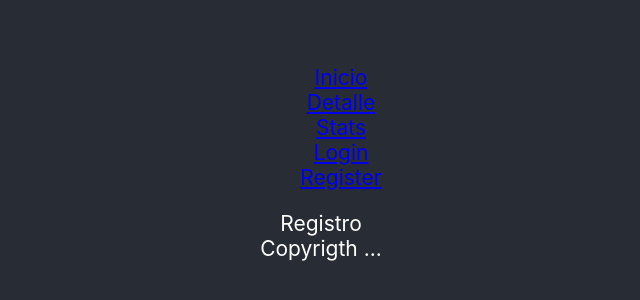
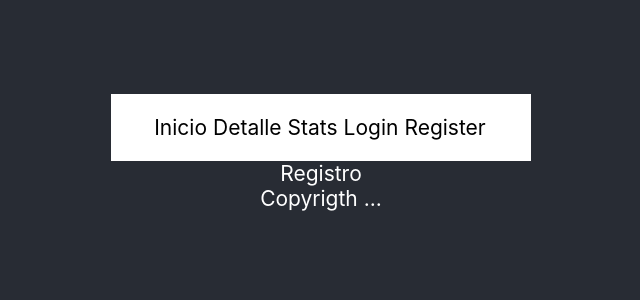
Before and after one commit to agavotti/Mi-Aplicacion, a React (Create React App) app: page /register in a window 1280 px wide. Shown: the part 248-548 px from the top of the page, without its empty margins (319-959 px from the left). Built offline with nearby package versions, Linux system fonts and the light colour scheme.

Commit message:
Menu: Mejora visual menu 2

```diff
--- a/src/App.css
+++ b/src/App.css
@@ -181,3 +181,17 @@ select{
 li{
   list-style: none;
 }
+
+.Menu{
+  display:inline;
+  padding-left:3px;
+  padding-right:3px;
+}
+.BordeMenu{
+  background-color: white;
+  padding-right: 2em;
+}
+a{
+  text-decoration: none;
+  color: black;
+}
--- a/src/Components/Menu.js
+++ b/src/Components/Menu.js
@@ -4,13 +4,13 @@ import {Link} from "react-router-dom"
 function Menu() {
 
     return (
-      <div>
-        <ul>
-          <li><Link to="/">Inicio</Link></li>
-          <li><Link to="/detalle">Detalle</Link></li>
-          <li><Link to="/stats">Stats</Link></li>
-          <li><Link to="/login">Login</Link></li>
-          <li><Link to="/register">Register</Link></li>
+      <div className='BordeMenu'>
+        <ul >
+          <li className='Menu'><Link to="/">Inicio</Link></li>
+          <li className='Menu'><Link to="/detalle">Detalle</Link></li>
+          <li className='Menu'><Link to="/stats">Stats</Link></li>
+          <li className='Menu'><Link to="/login">Login</Link></li>
+          <li className='Menu'><Link to="/register">Register</Link></li>
         </ul>
 
       </div>
```
